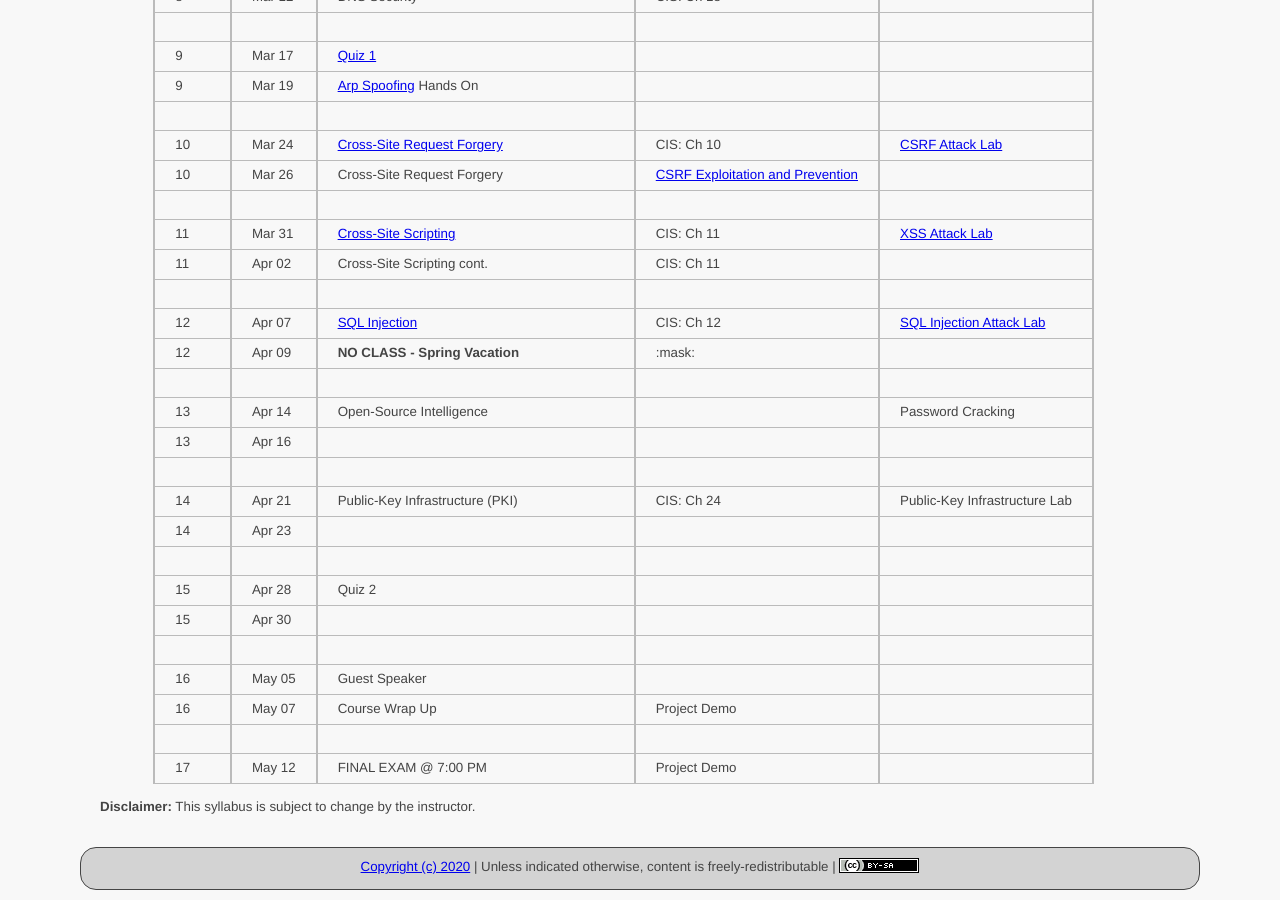
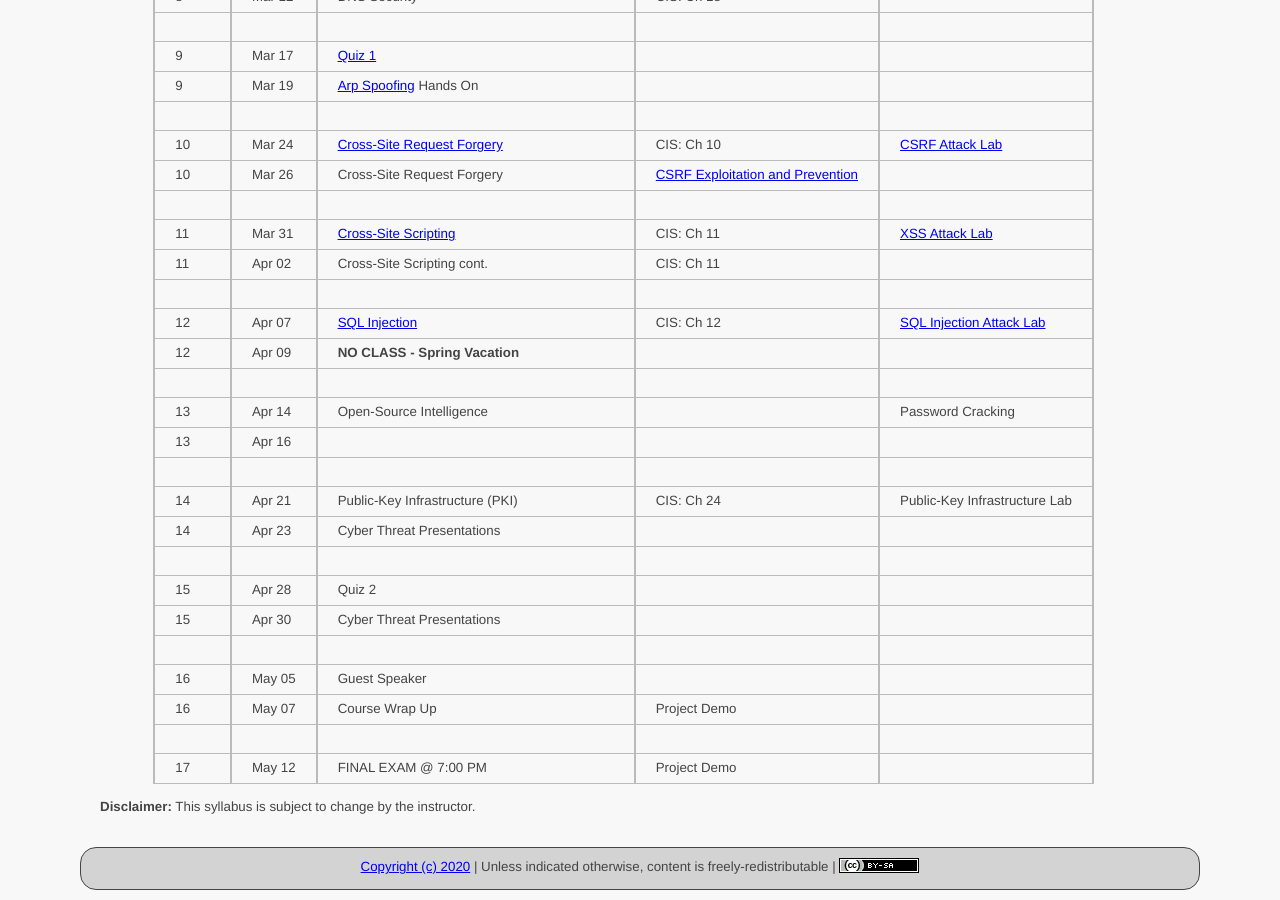
Before and after one commit to ycpcs/cs335-spring2020, a Jekyll site: the page built from schedule/index.md, in a window 1280 px wide and 900 px high, scrolled down 816 px. Built offline with Jekyll 4.4.1, drawn with Linux system fonts in a browser that asks for light colours.

Commit message:
Add Cyber Threat Presentations dates

```diff
--- a/schedule/index.md
+++ b/schedule/index.md
@@ -42,16 +42,16 @@ CIS: <a href="https://www.amazon.com/Computer-Internet-Security-Hands-Approach/d
 > 11 | Apr 02 | Cross-Site Scripting cont. | CIS: Ch 11 |
 > | | | |
 > 12 | Apr 07 | [SQL Injection](../slides/12_Web_SQL_Injection.pdf) | CIS: Ch 12 | [SQL Injection Attack Lab](../labs/sql_attack.html)
-> 12 | Apr 09 | <b>NO CLASS - Spring Vacation</b>| :mask: |
+> 12 | Apr 09 | <b>NO CLASS - Spring Vacation</b>| |
 > | | | |
 > 13 | Apr 14 | Open-Source Intelligence | | Password Cracking
 > 13 | Apr 16 | | |
 > | | | |
 > 14 | Apr 21 | Public-Key Infrastructure (PKI) | CIS: Ch 24 | Public-Key Infrastructure Lab
-> 14 | Apr 23 | | |
+> 14 | Apr 23 | Cyber Threat Presentations | |
 > | | | |
 > 15 | Apr 28 | Quiz 2 | |
-> 15 | Apr 30 | | |
+> 15 | Apr 30 | Cyber Threat Presentations | |
 > | | | |
 > 16 | May 05 | Guest Speaker | |
 > 16 | May 07 | Course Wrap Up | Project Demo |
```
